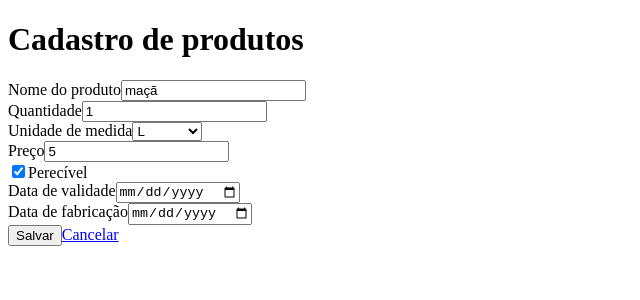
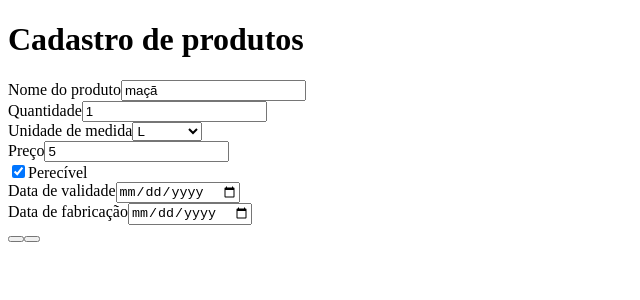
Before and after one commit to natizui/teste-texo, an Angular app: page /cadastro in a window 1280 px wide. Shown: the top 300 px of the page, without its empty margins (0-640 px from the left). Built offline with nearby package versions, Linux system fonts and the light colour scheme; what primeng would draw is missing.

Commit message:
Boolean's name improved
perishable to isPerishable

```diff
--- a/src/app/products/product-form/product-form.component.html
+++ b/src/app/products/product-form/product-form.component.html
@@ -25,21 +25,21 @@
       </div>
 
       <div class="form-group">
-        <input type="checkbox" ng-model="product.perishable" value="true" required [(ngModel)]="model.perishable" name="perishable">Perecível<br>
+        <input type="checkbox" ng-model="product.isPerishable" value="true" required [(ngModel)]="model.isPerishable" name="perishable">Perecível<br>
       </div>
 
       <div class="form-group">
         <label for="expiration">Data de validade</label>
-        <input type="date" class="form-control" id="expiration" ng-required="product.perishable" [(ngModel)]="model.expiration" name="expiration">
+        <input type="date" class="form-control" id="expiration" ng-required="product.isPerishable" [(ngModel)]="model.expirationDate" name="expiration">
       </div>
 
       <div class="form-group">
         <label for="manifacture">Data de fabricação</label>
-        <input type="date" class="form-control" id="manifacture" required [(ngModel)]="model.manifacture" name="manifacture">
+        <input type="date" class="form-control" id="manifacture" required [(ngModel)]="model.manifactureDate" name="manifacture">
       </div>
 
-      <button type="submit" class="btn btn-success">Salvar</button>
-      <a routerLink="" class="btn btn-success">Cancelar</a>
+      <button pButton type="submit" label="Salvar" class="ui-button-raised ui-button-rounded ui-button-secondary"></button>
+      <button pButton routerLink="" label="Cancelar" class="ui-button-raised ui-button-rounded ui-button-secondary"></button>
 
     </form>
 </div>
--- a/src/app/products/product.service.ts
+++ b/src/app/products/product.service.ts
@@ -7,6 +7,7 @@ export class ProductService {
 
   constructor() { }
 
+  //returns everything stored on local storage as an array of JS objects
   getProducts() {
     const products = [];
     for (let i = 0; i < localStorage.length; ++i) {
--- a/src/app/products/product.ts
+++ b/src/app/products/product.ts
@@ -6,7 +6,7 @@ export class Product {
   public quantity: number,
   public unit: string,
   public price: number,
-  public perishable: boolean,
+  public isPerishable: boolean,
   public expirationDate: Date,
   public manifactureDate: Date,
   ){}
```
